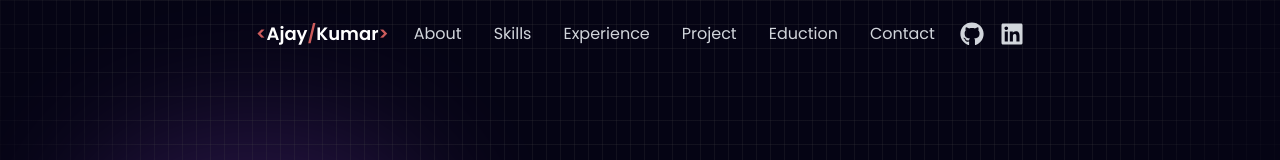
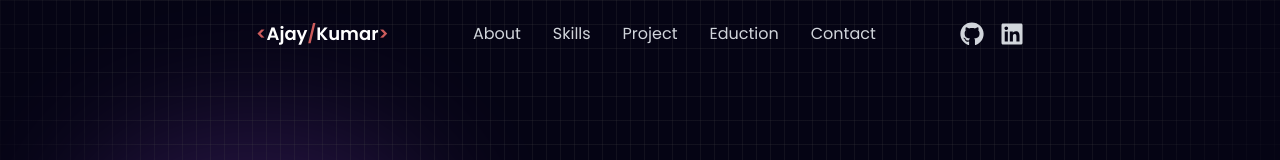
Before and after one commit to Ajaykapasiya/myportfolio, a React (Vite) app: page / in a window 1280 px wide. Shown: the top 160 px of the page. Built offline with nearby package versions, Linux system fonts and the light colour scheme.

Commit message:
fix: comment out "Experience" menu item in Footer and Navbar components

```diff
--- a/src/components/Footer/Footer.jsx
+++ b/src/components/Footer/Footer.jsx
@@ -26,7 +26,7 @@ const Footer = () => {
           {[
             { name: "About", id: "about" },
             { name: "Skills", id: "skills" },
-            { name: "Experience", id: "experience" },
+            //{ name: "Experience", id: "experience" },
             { name: "Projects", id: "work" },
             { name: "Education", id: "education" },
           ].map((item, index) => (
--- a/src/components/Navbar/Navbar.jsx
+++ b/src/components/Navbar/Navbar.jsx
@@ -29,7 +29,7 @@ const Navbar = () => {
   const menuItem = [
     { id: "about", label: "About" },
     { id: "skills", label: "Skills" },
-    { id: "experience", label: "Experience" },
+   // { id: "experience", label: "Experience" },
     { id: "work", label: "Project" },
     { id: "education", label: "Eduction" },
     { id: "contact", label: "Contact" },
```
